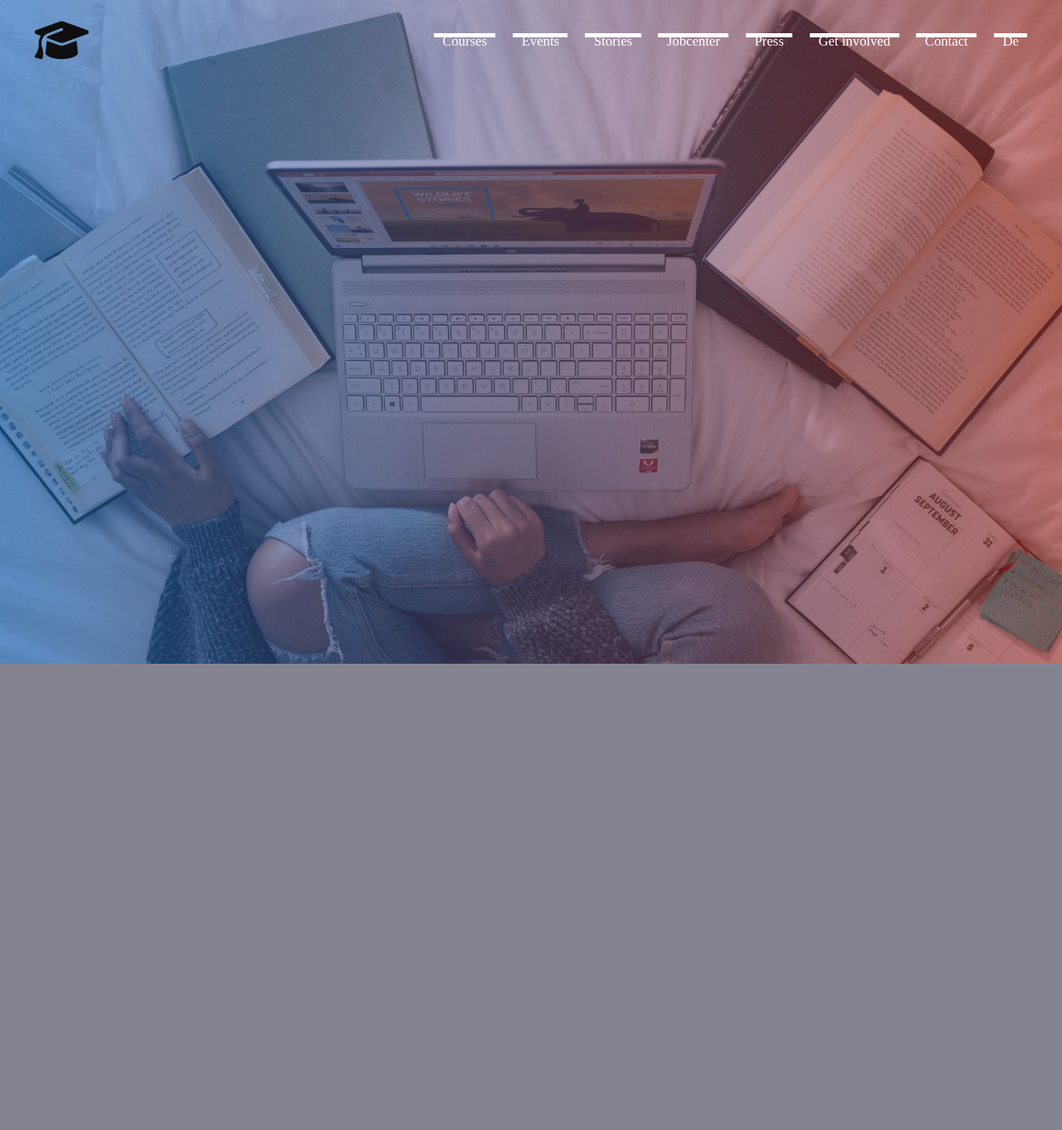
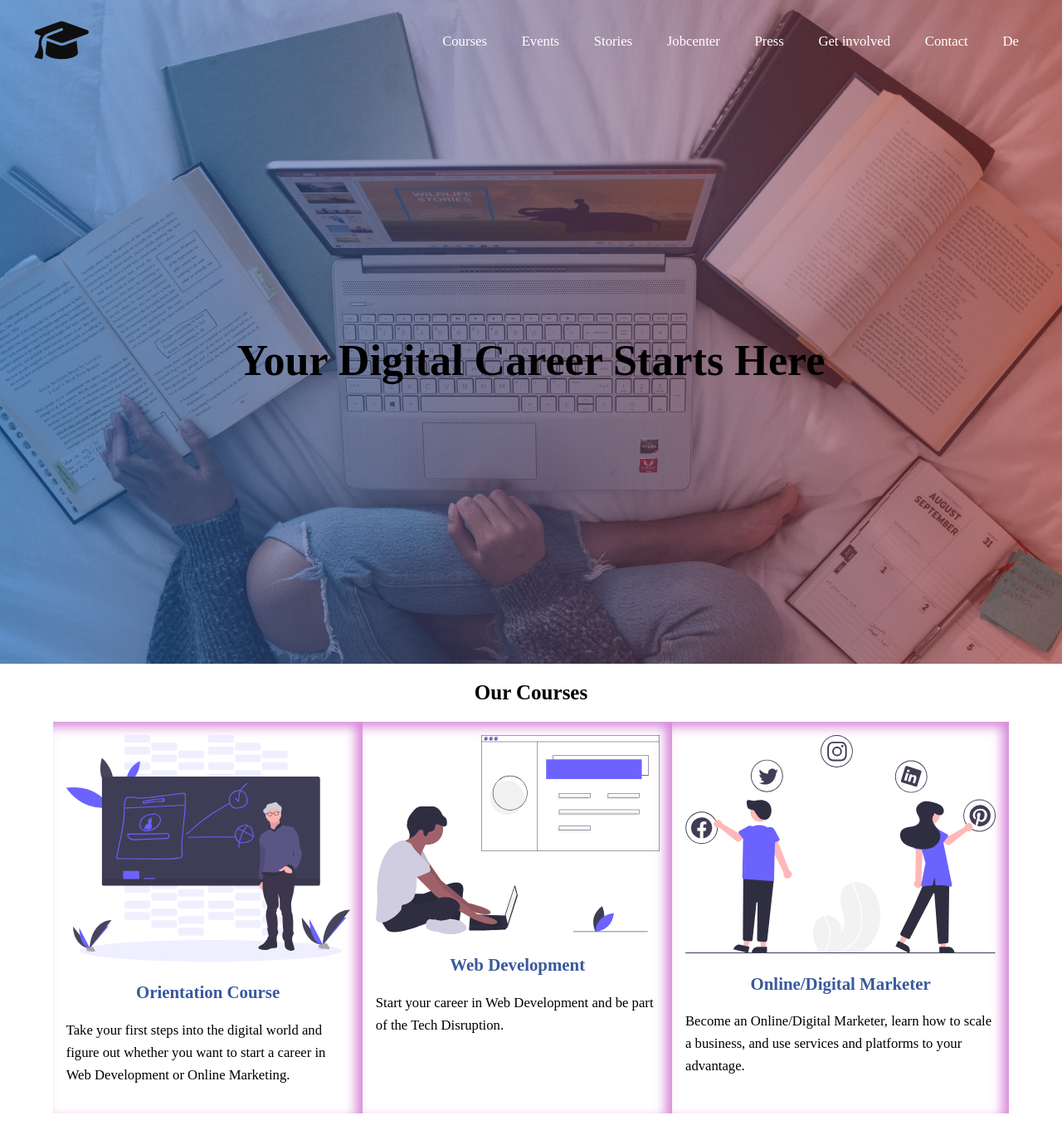
Before and after one commit to cristianfmb1205/institute, a website: page index.html in a window 1280 px wide. Shown: the whole page at 83% size. Before the commit the page ends 800 px from the top, so only its background shows below. Drawn offline with Linux system fonts and the light colour scheme.

Commit message:
finish the section our course

```diff
--- a/index.html
+++ b/index.html
@@ -10,8 +10,15 @@
 </head>
 
 <body>
+    <!-- start hero -->
+    <header class="hero">
 
-    <header class="hero">
+
+
+
+        <h1 class="title">Your Digital Career Starts Here</h1>
+
+
 
         <nav class="main-nav container">
 
@@ -62,15 +69,84 @@
         </div>
 
 
+
+
     </header>
+    <!-- hero end -->
+
+    <!-- start main -->
 
     <main>
 
+        <!-- new section ourCourses-->
+
+        <section class="ourCourses container">
+
+            <h2 class="ourCourses-title">Our Courses</h2>
+
+            <div class="container-flex-cards">
+
+                <!-- card # 1 -->
+
+                <div class="card">
+
+                    <img src="./img/undraw_teaching_f1cm.svg" alt=" orientation-course">
+
+                    <h3> Orientation Course</h3>
+
+                    <p>Take your first steps into the digital world and figure out whether you want to start a career in Web Development or Online Marketing.</p>
+
+                </div>
+
+                <!-- card # 2-->
+
+                <div class="card">
+
+                    <img src="./img/undraw_web_developer_p3e5.svg" alt="web Development">
+
+                    <h3> Web Development</h3>
+
+                    <p>Start your career in Web Development and be part of the Tech Disruption.</p>
+
+                </div>
+
+                <!-- card # 3 -->
+
+                <div class="card">
+
+                    <img src="./img/undraw_Social_media_re_w12q.svg" alt="Online/Digital Marketer">
+
+                    <h3> Online/Digital Marketer</h3>
+
+                    <p>Become an Online/Digital Marketer, learn how to scale a business, and use services and platforms to your advantage.</p>
+
+                </div>
+
+            </div>
+
+
+        </section>
+
+        <!-- end section ourCourses -->
+
+
+
     </main>
 
-    <footer>
+    <!-- end main -->
+
+    <!-- start footer -->
+
+    <footer class="linear-fradient-footer">
+
+
+
+
 
     </footer>
+
+
+    <!-- end footer -->
 
     <script src="./js/app.js"></script>
 
--- a/scss/app.scss
+++ b/scss/app.scss
@@ -3,3 +3,5 @@
 @import 'default';
 @import 'mixins';
 @import 'hero';
+@import 'main';
+@import 'footer'
--- a/scss/default.scss
+++ b/scss/default.scss
@@ -10,7 +10,7 @@ html {
 }
 
 body {
-    background-color: rgb(132, 132, 145);
+    background-color: rgb(255, 255, 255);
     font-size: 1.6rem;
 }
 
@@ -28,6 +28,7 @@ ul {
     max-width: 1200pc;
     width: 90%;
     margin: 0 auto;
+    overflow: hidden;
 }
 
 img {
--- a/scss/hero.scss
+++ b/scss/hero.scss
@@ -11,6 +11,26 @@
         background-size: cover;
         background-position: center;
         position: relative;
+        overflow: hidden;
+        .title {
+            position: absolute;
+            top: 50%;
+            left: 50%;
+            transform: translateY(-50%) translateX(-50%);
+            font-size: 2rem;
+            width: 100%;
+            text-align: center;
+        }
+        @include tablet {
+            .title {
+                font-size: 3rem;
+            }
+        }
+        @include desktop {
+            .title {
+                font-size: 5rem;
+            }
+        }
         .hamburger {
             position: fixed;
             width: 5rem;
@@ -41,8 +61,13 @@
     }
 
     .main-nav {
-        background-color: rgba(25, 88, 124, 0.336);
-        position: absolute;
+        background: #0f0c29;
+        /* fallback for old browsers */
+        background: -webkit-linear-gradient(to right, #24243e, #302b63, #0f0c29);
+        /* Chrome 10-25, Safari 5.1-6 */
+        background: linear-gradient(to right, #24243e, #302b63, #0f0c29);
+        /* W3C, IE 10+/ Edge, Firefox 16+, Chrome 26+, Opera 12+, Safari 7+ */
+        position: fixed;
         height: 100%;
         width: 50%;
         top: 0;
@@ -54,7 +79,7 @@
             padding-bottom: 2rem;
             i {
                 font-size: 3rem;
-                color: rgb(15, 15, 15);
+                color: rgb(49, 168, 223);
             }
         }
         .container-list {
@@ -67,7 +92,7 @@
                 overflow: hidden;
                 position: relative;
                 a {
-                    color: white;
+                    color: rgb(255, 255, 255);
                     display: inline-block;
                     padding: .5rem 1rem;
                 }
@@ -78,7 +103,21 @@
                     background-color: white;
                     width: 100%;
                     left: 0;
-                    height: .5rem;
+                    height: .2rem;
+                    transition: transform .6s cubic-bezier(1, 0, 0, 1);
+                    transform: scaleX(0);
+                }
+                a:hover::before,
+                a:hover::after {
+                    transform: scaleX(1);
+                }
+                a::before {
+                    top: 0;
+                    transform-origin: left;
+                }
+                a:after {
+                    bottom: 0;
+                    transform-origin: right;
                 }
             }
         }
@@ -99,7 +138,7 @@
             height: 120px;
             justify-content: space-between;
             align-items: center;
-            background-color: transparent;
+            background: transparent;
             width: 100%;
             align-items: center;
             .logo {
--- /dev/null
+++ b/scss/main.scss
@@ -0,0 +1,44 @@
+.ourCourses {
+    min-height: 50rem;
+    .ourCourses-title {
+        text-align: center;
+        margin-top: 2rem;
+    }
+    .container-flex-cards {
+        display: flex;
+        justify-content: space-between;
+        flex-wrap: wrap;
+        // align-items: center;
+        height: 100%;
+        .card {
+            padding: 1.5rem;
+            // flex: 0 0 calc(33.3% - 1rem);
+            box-shadow: -8px 6px 13px 0px rgba(202, 98, 204, 0.75) inset;
+            -webkit-box-shadow: -8px 6px 13px 0px rgba(202, 98, 204, 0.75) inset;
+            -moz-box-shadow: -8px 6px 13px 0px rgba(202, 98, 204, 0.75) inset;
+            min-height: 40rem;
+            h3 {
+                font-size: 2rem;
+                text-align: center;
+                color: rgb(58, 89, 157);
+            }
+            p {
+                line-height: 1.6;
+            }
+        }
+        @include tablet {
+            .card {
+                flex: 0 0 calc(50% - 1rem);
+                margin-bottom: 2rem;
+            }
+            .card:nth-child(3) {
+                flex: 1;
+            }
+        }
+        @include desktop {
+            .card {
+                flex: 0 0 calc(33.3% - 1rem);
+            }
+        }
+    }
+}
```
Also changed, not shown: css/app.css, img/undraw_Social_media_re_w12q.svg (added), img/undraw_teaching_f1cm.svg (added), img/undraw_web_developer_p3e5.svg (added), scss/footer.scss (added).
